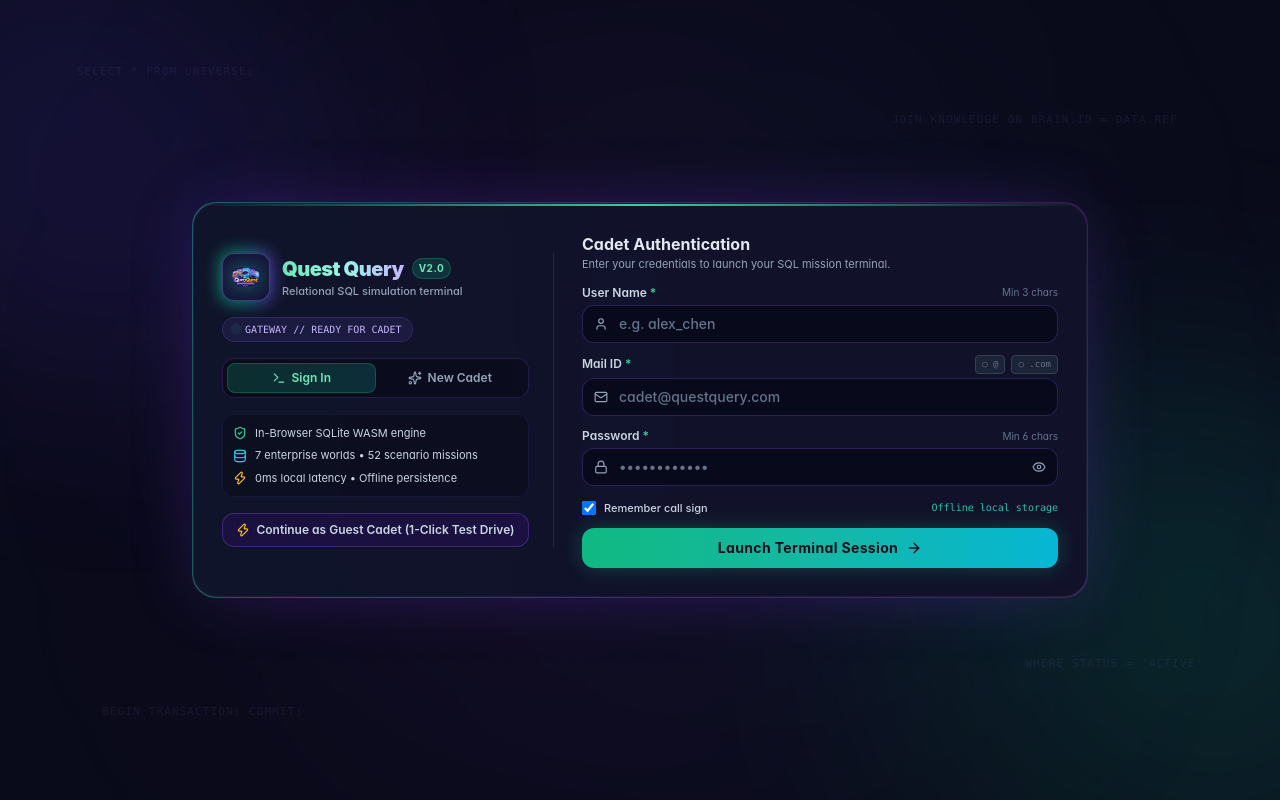
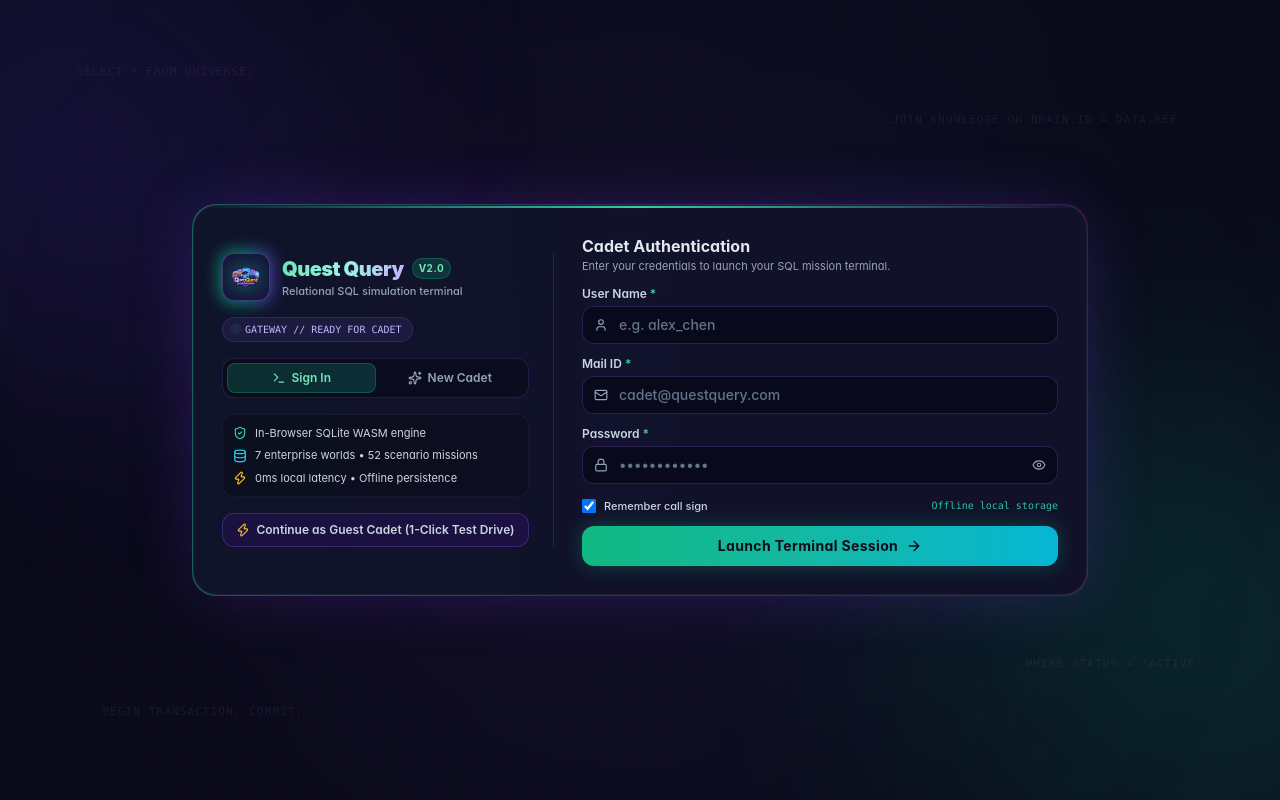
Before and after one commit to shashaank747/QueryQuest, a React (Vite) app: page / in a window 1280 px wide. Built offline with nearby package versions, Linux system fonts and the light colour scheme.

Commit message:
fix(auth): move email and credential validation to backend, remove UI indicator chips

```diff
--- a/src/components/auth/LoginScreen.tsx
+++ b/src/components/auth/LoginScreen.tsx
@@ -6,7 +6,6 @@ import {
   Eye,
   EyeOff,
   Sparkles,
-  CheckCircle2,
   AlertCircle,
   Database,
   ArrowRight,
@@ -39,55 +38,24 @@ export const LoginScreen: React.FC = () => {
     }
   }, []);
 
-  // Validation rules
-  const isUsernameValid = username.trim().length >= 3;
-  const hasAt = email.includes('@');
-  const hasDotCom = email.toLowerCase().includes('.com');
-  const isEmailValid = hasAt && hasDotCom;
-  const isPasswordValid = password.length >= 6;
-
   const handleSubmit = async (e: React.FormEvent) => {
     e.preventDefault();
     setErrorMessage(null);
+    setIsSubmitting(true);
 
-    // Validate Username
-    if (!isUsernameValid) {
-      setErrorMessage('Username must be at least 3 characters long.');
-      soundService.playErrorBuzz();
-      return;
-    }
-
-    // Validate Email strictly checking @ and .com
-    if (!isEmailValid) {
-      if (!hasAt && !hasDotCom) {
-        setErrorMessage("Email must contain both '@' and '.com'.");
-      } else if (!hasAt) {
-        setErrorMessage("Email format error: missing '@' symbol.");
-      } else {
-        setErrorMessage("Email format error: missing '.com' domain ending.");
-      }
-      soundService.playErrorBuzz();
-      return;
-    }
-
-    // Validate Password
-    if (!isPasswordValid) {
-      setErrorMessage('Password must be at least 6 characters.');
-      soundService.playErrorBuzz();
-      return;
-    }
-
-    setIsSubmitting(true);
+    try {
+      // Backend validation runs inside useUserStore.login
+      await login(username, email, password);
       soundService.playSuccessChime();
 
-    try {
       if (rememberMe && typeof window !== 'undefined') {
         localStorage.setItem('queryquest_user_username', username.trim());
         localStorage.setItem('queryquest_user_email', email.trim());
       }
-      await login(username, email, password);
-    } catch (err) {
-      setErrorMessage('Failed to initialize session. Please try again.');
+    } catch (err: unknown) {
+      soundService.playErrorBuzz();
+      const message = err instanceof Error ? err.message : 'Authentication failed. Please verify your credentials.';
+      setErrorMessage(message);
       setIsSubmitting(false);
     }
   };
@@ -229,7 +197,7 @@ export const LoginScreen: React.FC = () => {
                 </button>
               </div>
 
-              {/* Right Column: Compact Form Fields */}
+              {/* Right Column: Clean Form Fields with Backend Validation */}
               <div className="md:col-span-7 flex flex-col justify-center">
                 {/* Mode Heading */}
                 <div className="mb-3">
@@ -243,11 +211,11 @@ export const LoginScreen: React.FC = () => {
                   </p>
                 </div>
 
-                {/* Error Alert */}
+                {/* Error Alert Displaying Backend Validation Result */}
                 {errorMessage && (
-                  <div className="mb-3 p-2 rounded-xl bg-rose-500/15 border border-rose-500/30 flex items-start gap-2 text-xs text-rose-200 animate-in fade-in duration-150">
-                    <AlertCircle className="w-3.5 h-3.5 text-rose-400 flex-shrink-0 mt-0.5" />
-                    <span>{errorMessage}</span>
+                  <div className="mb-3 p-2.5 rounded-xl bg-rose-500/15 border border-rose-500/30 flex items-start gap-2.5 text-xs text-rose-200 animate-in fade-in duration-150">
+                    <AlertCircle className="w-4 h-4 text-rose-400 flex-shrink-0 mt-0.5" />
+                    <span className="font-medium leading-relaxed">{errorMessage}</span>
                   </div>
                 )}
 
@@ -255,20 +223,9 @@ export const LoginScreen: React.FC = () => {
                 <form onSubmit={handleSubmit} className="space-y-3">
                   {/* Username Field */}
                   <div>
-                    <div className="flex justify-between items-center mb-1">
-                      <label className="text-xs font-semibold text-slate-300">
+                    <label className="block text-xs font-semibold text-slate-300 mb-1">
                       User Name <span className="text-emerald-400">*</span>
                     </label>
-                      <span className="text-[10px] text-slate-500">
-                        {username.length >= 3 ? (
-                          <span className="text-emerald-400 font-medium">Valid Call Sign</span>
-                        ) : username.length > 0 ? (
-                          <span className="text-amber-400">Min 3 characters</span>
-                        ) : (
-                          'Min 3 chars'
-                        )}
-                      </span>
-                    </div>
                     <div className="relative group">
                       <div className="absolute inset-y-0 left-0 pl-3 flex items-center pointer-events-none text-slate-400 group-focus-within:text-emerald-400 transition-colors">
                         <User className="w-3.5 h-3.5" />
@@ -279,43 +236,16 @@ export const LoginScreen: React.FC = () => {
                         value={username}
                         onChange={(e) => setUsername(e.target.value)}
                         placeholder="e.g. alex_chen"
-                        className="w-full pl-9 pr-9 py-2 bg-[#080918]/80 border border-violet-500/25 rounded-xl text-xs sm:text-sm text-slate-100 placeholder-slate-500 focus:outline-none focus:border-emerald-400 focus:ring-1 focus:ring-emerald-400/30 transition-all font-medium"
+                        className="w-full pl-9 pr-4 py-2 bg-[#080918]/80 border border-violet-500/25 rounded-xl text-xs sm:text-sm text-slate-100 placeholder-slate-500 focus:outline-none focus:border-emerald-400 focus:ring-1 focus:ring-emerald-400/30 transition-all font-medium"
                       />
-                      {username.length >= 3 && (
-                        <div className="absolute inset-y-0 right-0 pr-3 flex items-center pointer-events-none text-emerald-400">
-                          <CheckCircle2 className="w-3.5 h-3.5" />
-                        </div>
-                      )}
                     </div>
                   </div>
 
-                  {/* Email Field with Strict @ and .com Validation */}
+                  {/* Email Field */}
                   <div>
-                    <div className="flex items-center justify-between mb-1">
-                      <label className="text-xs font-semibold text-slate-300">
+                    <label className="block text-xs font-semibold text-slate-300 mb-1">
                       Mail ID <span className="text-emerald-400">*</span>
                     </label>
-                      <div className="flex items-center gap-1.5">
-                        <span
-                          className={`text-[9px] px-1.5 py-0.5 rounded font-mono ${
-                            hasAt
-                              ? 'bg-emerald-500/20 text-emerald-300 border border-emerald-500/30'
-                              : 'bg-slate-800/80 text-slate-500 border border-slate-700'
-                          }`}
-                        >
-                          {hasAt ? '✓ @' : '○ @'}
-                        </span>
-                        <span
-                          className={`text-[9px] px-1.5 py-0.5 rounded font-mono ${
-                            hasDotCom
-                              ? 'bg-emerald-500/20 text-emerald-300 border border-emerald-500/30'
-                              : 'bg-slate-800/80 text-slate-500 border border-slate-700'
-                          }`}
-                        >
-                          {hasDotCom ? '✓ .com' : '○ .com'}
-                        </span>
-                      </div>
-                    </div>
                     <div className="relative group">
                       <div className="absolute inset-y-0 left-0 pl-3 flex items-center pointer-events-none text-slate-400 group-focus-within:text-emerald-400 transition-colors">
                         <Mail className="w-3.5 h-3.5" />
@@ -326,50 +256,16 @@ export const LoginScreen: React.FC = () => {
                         value={email}
                         onChange={(e) => setEmail(e.target.value)}
                         placeholder="cadet@questquery.com"
-                        className={`w-full pl-9 pr-9 py-2 bg-[#080918]/80 border rounded-xl text-xs sm:text-sm text-slate-100 placeholder-slate-500 focus:outline-none transition-all font-medium ${
-                          isEmailValid
-                            ? 'border-emerald-500/50 focus:border-emerald-400 focus:ring-1 focus:ring-emerald-400/30'
-                            : email.length > 0
-                            ? 'border-amber-500/50 focus:border-amber-400 focus:ring-1 focus:ring-amber-400/30'
-                            : 'border-violet-500/25 focus:border-emerald-400 focus:ring-1 focus:ring-emerald-400/30'
-                        }`}
+                        className="w-full pl-9 pr-4 py-2 bg-[#080918]/80 border border-violet-500/25 rounded-xl text-xs sm:text-sm text-slate-100 placeholder-slate-500 focus:outline-none focus:border-emerald-400 focus:ring-1 focus:ring-emerald-400/30 transition-all font-medium"
                       />
-                      {isEmailValid ? (
-                        <div className="absolute inset-y-0 right-0 pr-3 flex items-center pointer-events-none text-emerald-400">
-                          <CheckCircle2 className="w-3.5 h-3.5" />
-                        </div>
-                      ) : email.length > 0 ? (
-                        <div className="absolute inset-y-0 right-0 pr-3 flex items-center pointer-events-none text-amber-400">
-                          <AlertCircle className="w-3.5 h-3.5" />
-                        </div>
-                      ) : null}
                     </div>
                   </div>
 
                   {/* Password Field */}
                   <div>
-                    <div className="flex justify-between items-center mb-1">
-                      <label className="text-xs font-semibold text-slate-300">
+                    <label className="block text-xs font-semibold text-slate-300 mb-1">
                       Password <span className="text-emerald-400">*</span>
                     </label>
-                      <span className="text-[10px] text-slate-500">
-                        {password.length > 0 ? (
-                          <span
-                            className={`font-semibold ${
-                              password.length >= 8
-                                ? 'text-emerald-400'
-                                : password.length >= 6
-                                ? 'text-teal-400'
-                                : 'text-rose-400'
-                            }`}
-                          >
-                            {password.length >= 8 ? 'Strong' : password.length >= 6 ? 'Adequate' : 'Min 6 chars'}
-                          </span>
-                        ) : (
-                          'Min 6 chars'
-                        )}
-                      </span>
-                    </div>
                     <div className="relative group">
                       <div className="absolute inset-y-0 left-0 pl-3 flex items-center pointer-events-none text-slate-400 group-focus-within:text-emerald-400 transition-colors">
                         <Lock className="w-3.5 h-3.5" />
@@ -380,7 +276,7 @@ export const LoginScreen: React.FC = () => {
                         value={password}
                         onChange={(e) => setPassword(e.target.value)}
                         placeholder="••••••••••••"
-                        className="w-full pl-9 pr-9 py-2 bg-[#080918]/80 border border-violet-500/25 rounded-xl text-xs sm:text-sm text-slate-100 placeholder-slate-500 focus:outline-none focus:border-emerald-400 focus:ring-1 focus:ring-emerald-400/30 transition-all font-medium"
+                        className="w-full pl-9 pr-10 py-2 bg-[#080918]/80 border border-violet-500/25 rounded-xl text-xs sm:text-sm text-slate-100 placeholder-slate-500 focus:outline-none focus:border-emerald-400 focus:ring-1 focus:ring-emerald-400/30 transition-all font-medium"
                       />
                       <button
                         type="button"
```
Also changed, not shown: src/stores/useUserStore.ts (+25 -4 lines), 1 other file (tests, documents, lock files or other folders). Lines whose indentation alone changed are shown as unchanged.
